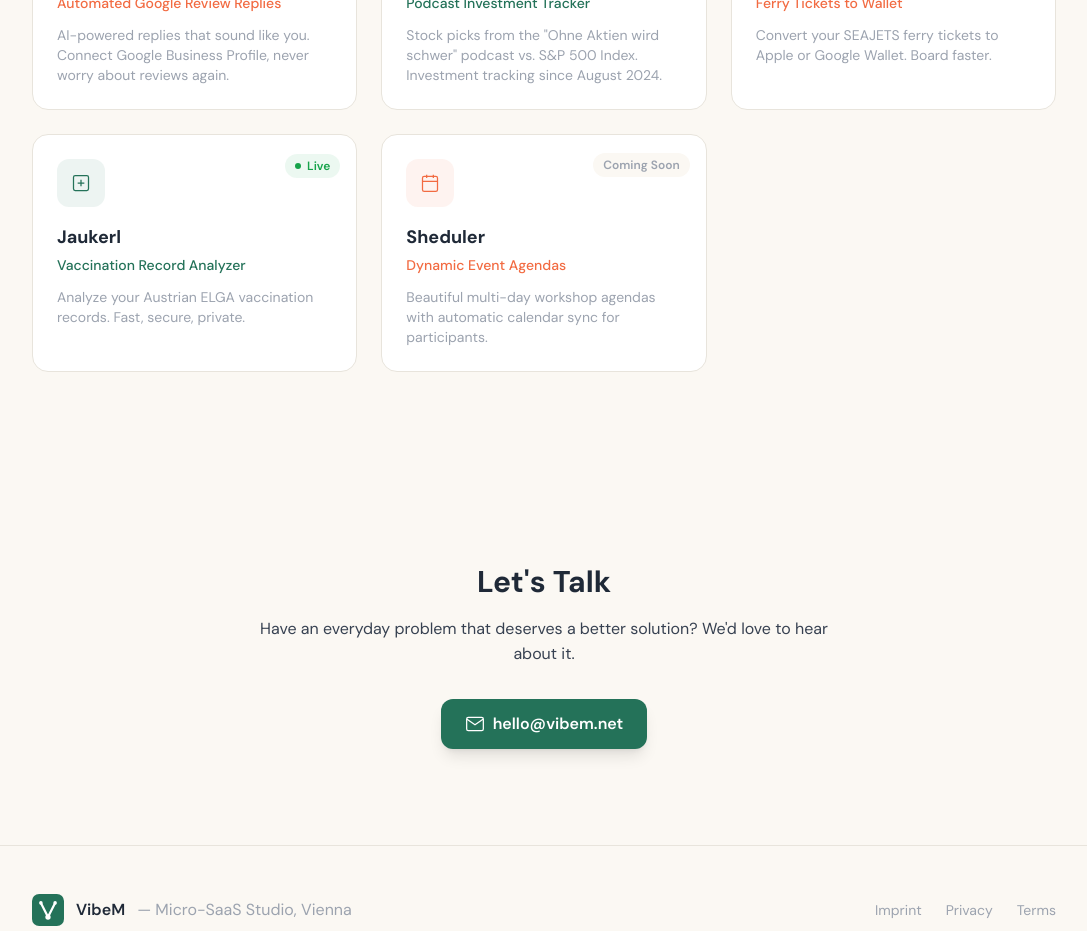
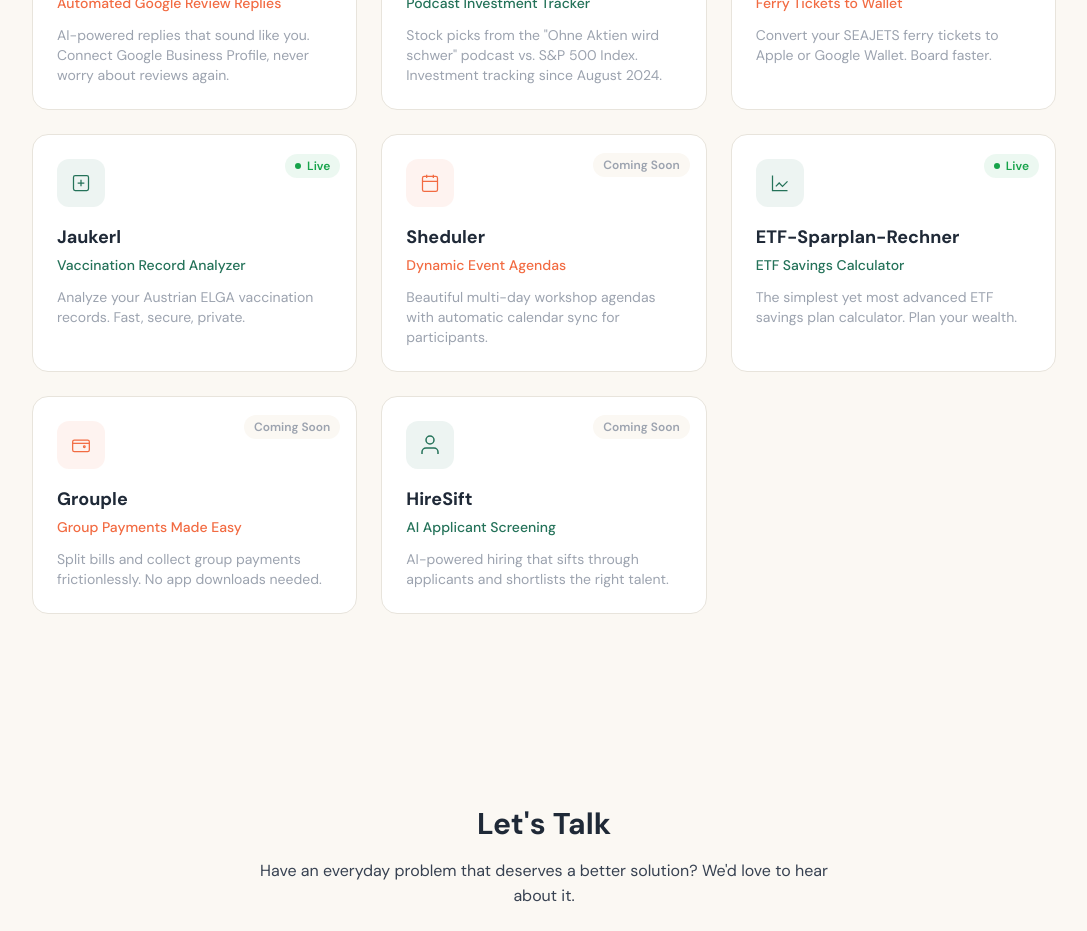
Before and after one commit to markushoefinger/vibem, a Next.js app: page / in a window 1280 px wide. Shown: the part 2920-3851 px from the top of the page, without its empty margins (96-1183 px from the left). Built offline with nearby package versions, Linux system fonts and the light colour scheme.

Commit message:
add: ETF-Sparplan-Rechner, Grouple, HireSift projects

```diff
--- a/src/app/page.tsx
+++ b/src/app/page.tsx
@@ -164,6 +164,33 @@
     url: 'https://www.sheduler.com',
     color: 'coral',
     icon: Icons.calendar,
+  },
+  {
+    name: 'ETF-Sparplan-Rechner',
+    tagline: 'ETF Savings Calculator',
+    description: 'The simplest yet most advanced ETF savings plan calculator. Plan your wealth.',
+    status: 'live',
+    url: 'https://etf-rechner-sparplan.de',
+    color: 'primary',
+    icon: Icons.chart,
+  },
+  {
+    name: 'Grouple',
+    tagline: 'Group Payments Made Easy',
+    description: 'Split bills and collect group payments frictionlessly. No app downloads needed.',
+    status: 'coming',
+    url: 'https://grouple.net',
+    color: 'coral',
+    icon: Icons.wallet,
+  },
+  {
+    name: 'HireSift',
+    tagline: 'AI Applicant Screening',
+    description: 'AI-powered hiring that sifts through applicants and shortlists the right talent.',
+    status: 'coming',
+    url: 'https://hiresift.ai',
+    color: 'primary',
+    icon: Icons.user,
   },
 ];
 
```
